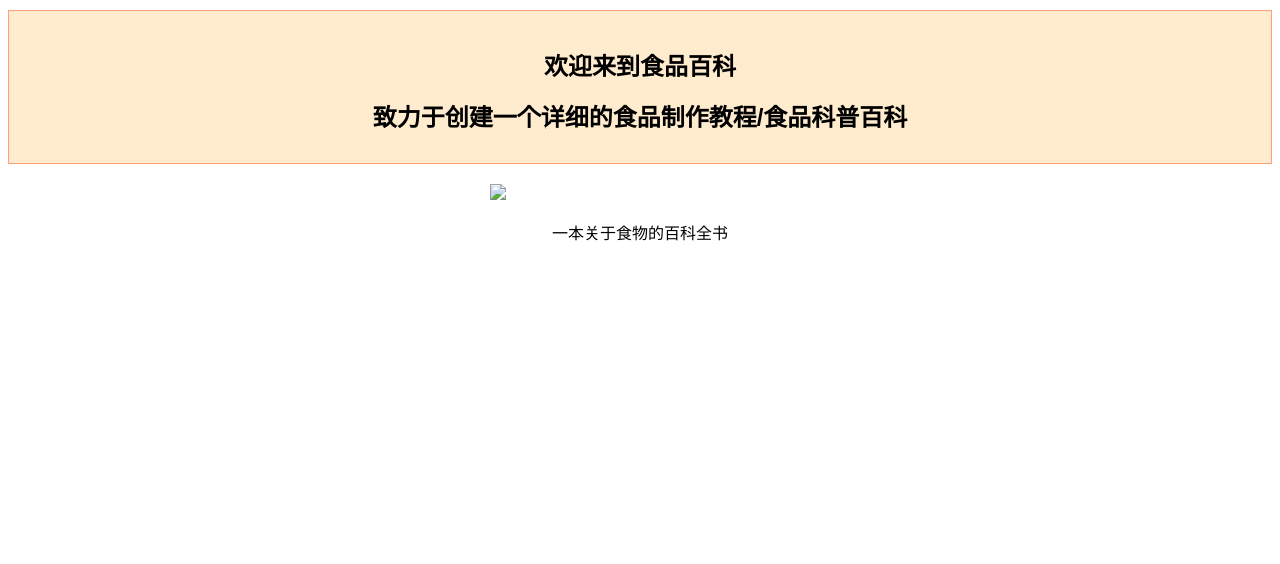
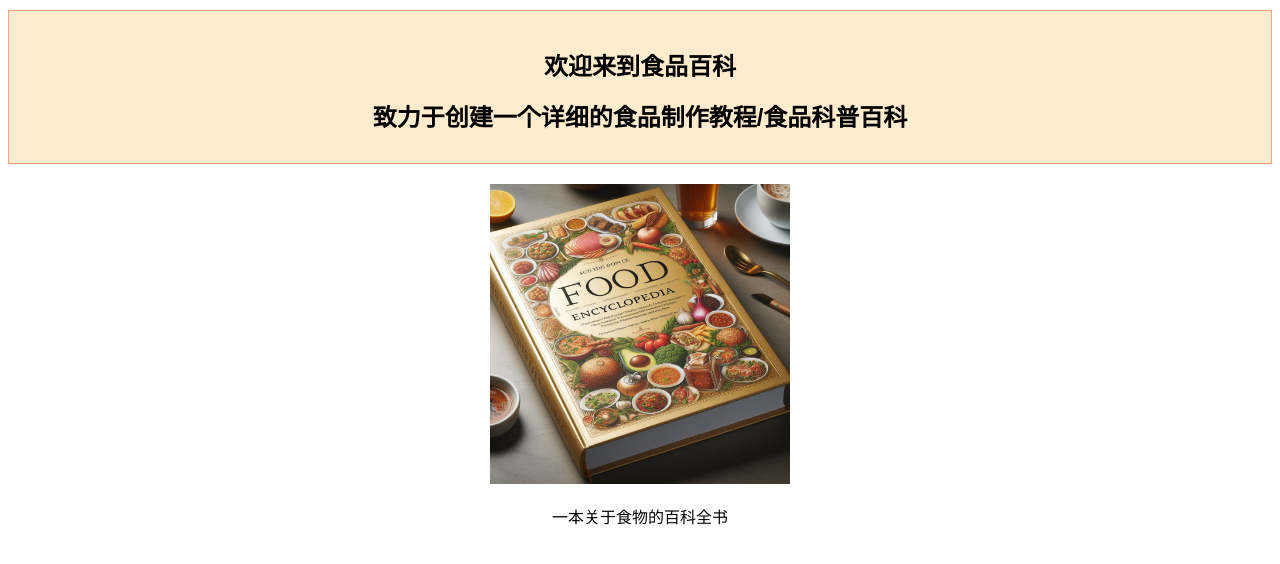
Before and after one commit to foodencyclopedia/foodencyclopedia.github.io, a plain HTML site: page mainpage.html in a window 1280 px wide. Drawn offline with Linux system fonts and the light colour scheme.

Commit message:
Update mainpage.html
fixed

```diff
--- a/mainpage.html
+++ b/mainpage.html
@@ -15,7 +15,7 @@
         <h1>致力于创建一个详细的食品制作教程/食品科普百科</h1>
     </div>
 
-    <img src="./img_website/Foodpedia.jpg" style="width:50%; max-width:300px; margin:20px auto; display:block;">
+    <img src="./img/Foodpedia.jpg" style="width:50%; max-width:300px; margin:20px auto; display:block;">
         <p>一本关于食物的百科全书
 
 </body>
```
